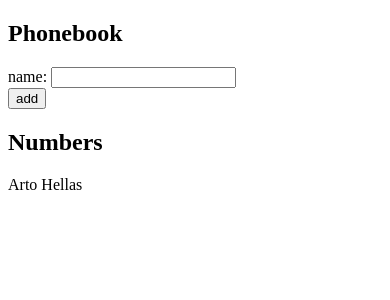
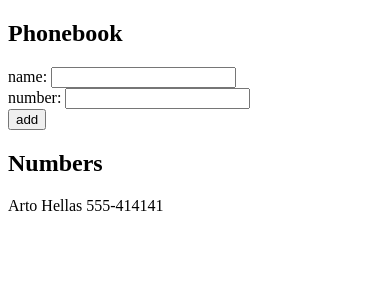
Before and after one commit to giorgiabes/full-stack-open, a React (Vite) app in the folder part2/phonebook/: page / in a window 390 px wide. Shown: the top 300 px of the page. Built offline with nearby package versions, Linux system fonts and the light colour scheme.

Commit message:
The Phonebook Step 3

```diff
--- a/part2/phonebook/src/App.jsx
+++ b/part2/phonebook/src/App.jsx
@@ -1,16 +1,17 @@
 import { useState } from "react";
 
 const App = () => {
-  const [persons, setPersons] = useState([{ name: "Arto Hellas" }]);
+  const [persons, setPersons] = useState([
+    { name: "Arto Hellas", number: "555-414141" },
+  ]);
   const [newName, setNewName] = useState("");
-
-  // const test = persons.find((person) => person.name === "Arto Hellas");
-  // console.log("test", test.name);
+  const [newNumber, setNewNumber] = useState("");
 
   const addPerson = (event) => {
     event.preventDefault();
     const personObject = {
       name: newName,
+      number: newNumber,
     };
 
     const isAdded = persons.find((person) => person.name === personObject.name)
@@ -22,11 +23,16 @@
     } else {
       setPersons(persons.concat(personObject));
       setNewName("");
+      setNewNumber("");
     }
   };
 
   const handleNameChange = (event) => {
     setNewName(event.target.value);
+  };
+
+  const handleNumberChange = (event) => {
+    setNewNumber(event.target.value);
   };
 
   return (
@@ -37,13 +43,18 @@
           name: <input value={newName} onChange={handleNameChange} />
         </div>
         <div>
+          number: <input value={newNumber} onChange={handleNumberChange} />
+        </div>
+        <div>
           <button type="submit">add</button>
         </div>
       </form>
       <h2>Numbers</h2>
       <div>
         {persons.map((person) => (
-          <div key={person.name}>{person.name}</div>
+          <div key={person.name}>
+            {person.name} {person.number}
+          </div>
         ))}
       </div>
     </div>
```
